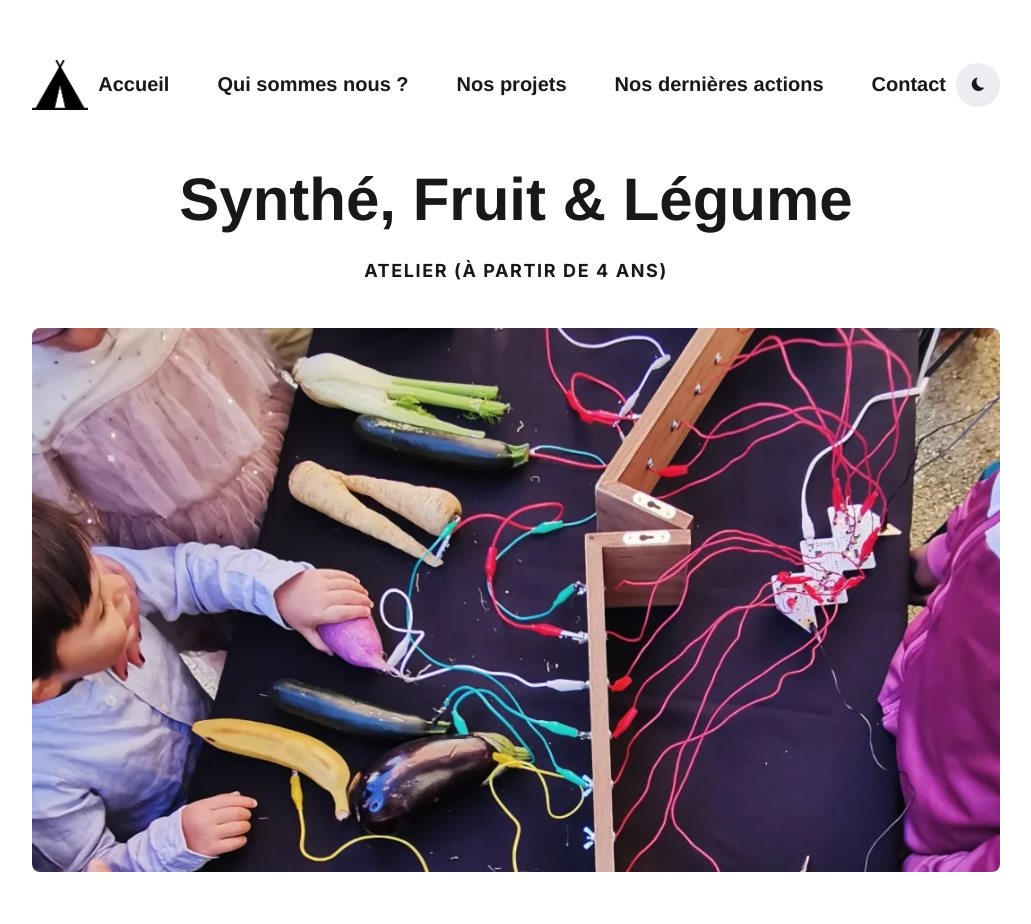
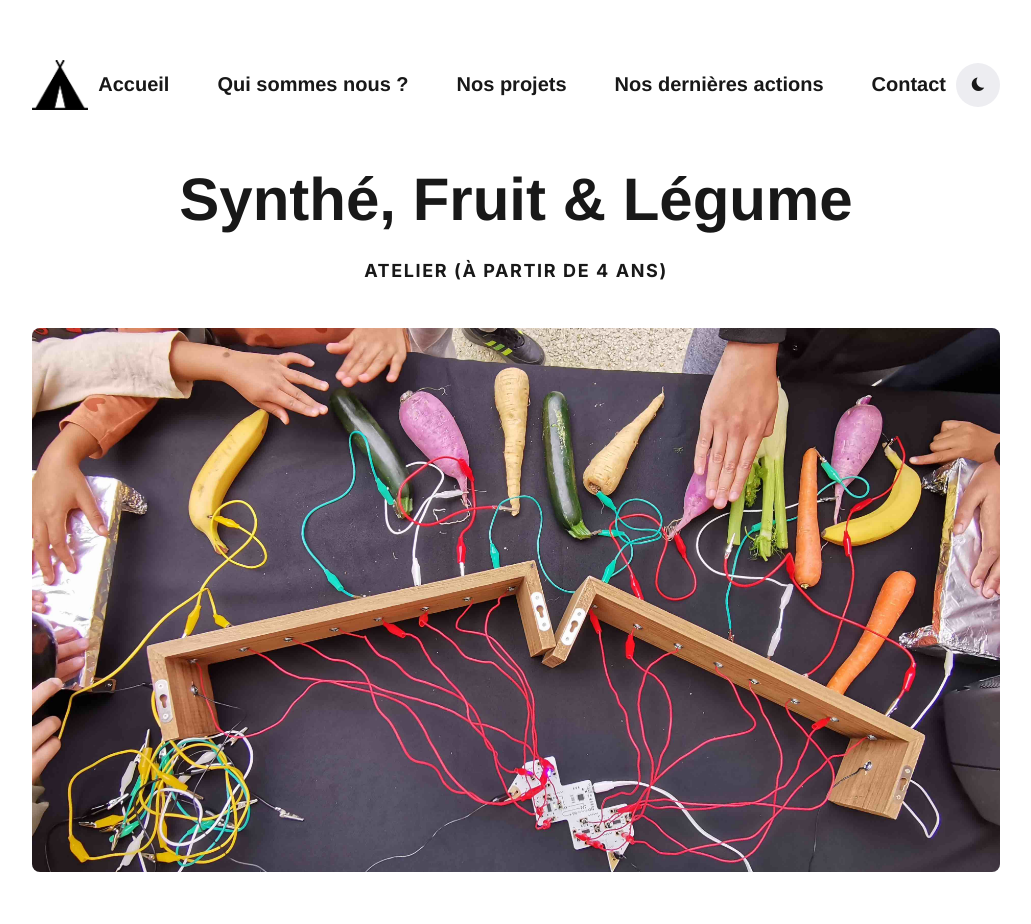
Before and after one commit to lacabanesonique/lacabanesonique.github.io, a Jekyll site: the page built from _projects/21-08-2024-synthe&legume.md, in a window 1280 px wide. Shown: the top 924 px of the page, without its empty margins (124-1155 px from the left). Built offline with Jekyll 4.4.1, drawn with Linux system fonts in a browser that asks for light colours; nearby versions of some CDN libraries; some web fonts are replaced.

Commit message:
update website

```diff
--- a/_projects/21-08-2024-synthe&legume.md
+++ b/_projects/21-08-2024-synthe&legume.md
@@ -2,7 +2,7 @@
 title: Synthé, Fruit & Légume
 date: 2022-01-10 08:01:35 +0300
 subtitle: Atelier (À partir de 4 ans)
-image: '/images/local2.jpg'
+image: '/images/local5.jpg'
 ---
 
 ## Description :
```
Also changed, not shown: images/local5.jpg (added), 1 other file.
